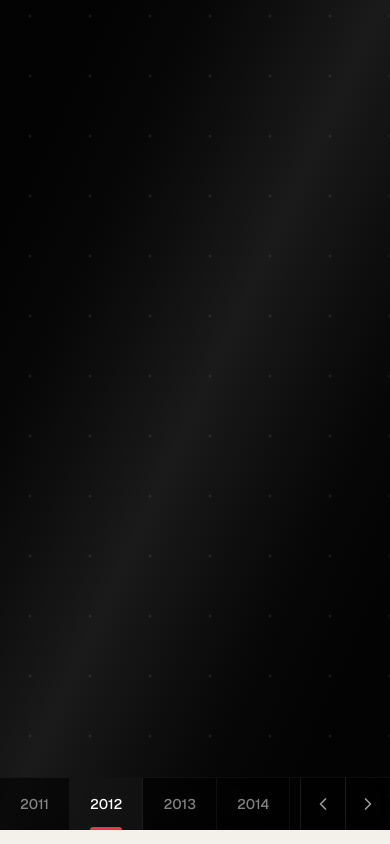
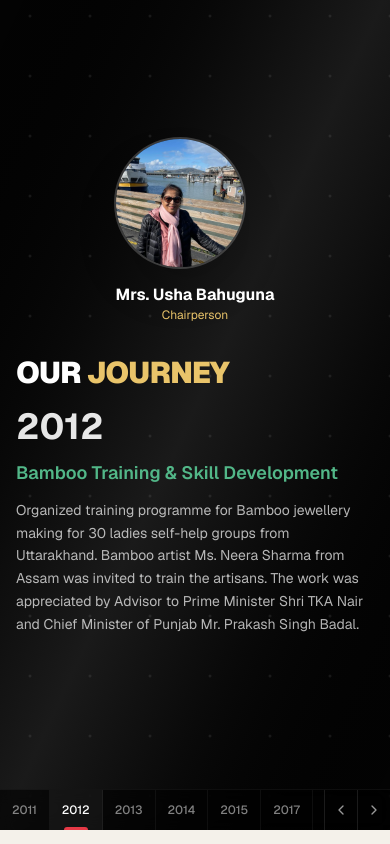
Before and after one commit to Rishu764/CRE, a Next.js app: page / in a window 390 px wide. Shown: the part 5360-6204 px from the top of the page. Built offline with nearby package versions, Linux system fonts and the light colour scheme.

Commit message:
feat:mobile res

```diff
--- a/components/home/TimelineSection.tsx
+++ b/components/home/TimelineSection.tsx
@@ -128,7 +128,6 @@ export default function TimelineSection() {
   const [activeIndex, setActiveIndex] = useState(0);
   const scrollRef = useRef<HTMLDivElement>(null);
   const intervalRef = useRef<NodeJS.Timeout | null>(null);
-  const active = timelineData[activeIndex];
 
   const goToNext = useCallback(() => {
     setActiveIndex((prev) => (prev < timelineData.length - 1 ? prev + 1 : 0));
@@ -214,13 +213,13 @@ export default function TimelineSection() {
       {/* Main Content - Sliding */}
       <div className="relative z-10 overflow-hidden flex-1 flex items-center">
         <div
-          className="flex transition-transform duration-700 ease-in-out"
+          className="flex transition-transform duration-700 ease-in-out w-full"
           style={{ transform: `translateX(-${activeIndex * 100}%)` }}
         >
           {timelineData.map((item) => (
             <div
               key={item.year}
-              className="w-full shrink-0 max-w-full relative overflow-hidden min-h-[calc(100vh-56px)]"
+              className="w-full shrink-0 relative overflow-hidden"
             >
               {/* Per-slide background image */}
               {"bgImage" in item && item.bgImage && (
@@ -230,38 +229,39 @@ export default function TimelineSection() {
                     src={item.bgImage}
                     alt=""
                     className="absolute inset-0 w-full h-full object-cover opacity-20"
-                    style={{ objectPosition: "center center" }}
                   />
                   <div className="absolute inset-0 bg-black/50" />
                 </>
               )}
-              <div className="relative z-10 max-w-7xl mx-auto px-4 sm:px-6 lg:px-8 py-20 lg:py-32 flex items-center min-h-[calc(100vh-56px)]">
-                <div className="grid lg:grid-cols-2 gap-10 lg:gap-16 items-center w-full">
+
+              {/* Slide Content */}
+              <div className="relative z-10 max-w-7xl mx-auto px-4 sm:px-6 lg:px-8 py-12 sm:py-16 lg:py-24 flex items-center min-h-[calc(100vh-56px)]">
+                <div className="grid grid-cols-1 lg:grid-cols-2 gap-8 lg:gap-16 items-center w-full">
                   {/* Left - Text Content */}
-                  <div className="space-y-6">
-                    <h2 className="text-4xl lg:text-5xl font-black uppercase tracking-tight">
+                  <div className="space-y-4 sm:space-y-6 order-2 lg:order-1">
+                    <h2 className="text-3xl sm:text-4xl lg:text-5xl font-black uppercase tracking-tight">
                       <span className="text-white">Our </span>
                       <span className="text-[#e9c46a]">Journey</span>
                     </h2>
 
-                    <div className="space-y-4">
-                      <div className="text-5xl lg:text-6xl font-bold text-white/90">
+                    <div className="space-y-3 sm:space-y-4">
+                      <div className="text-4xl sm:text-5xl lg:text-6xl font-bold text-white/90">
                         {item.year}
                       </div>
-                      <h3 className="text-xl lg:text-2xl font-semibold text-[#52b788]">
+                      <h3 className="text-lg sm:text-xl lg:text-2xl font-semibold text-[#52b788]">
                         {item.title}
                       </h3>
-                      <p className="text-white/70 leading-relaxed text-sm lg:text-base max-w-xl">
+                      <p className="text-white/70 leading-relaxed text-sm sm:text-base max-w-xl">
                         {item.description}
                       </p>
                     </div>
                   </div>
 
-                  {/* Right - Person Image (no card, clean like BJP style) */}
-                  <div className="flex flex-col items-center lg:items-end">
+                  {/* Right - Person Image */}
+                  <div className="flex flex-col items-center order-1 lg:order-2">
                     <div className="relative">
-                      {/* Large photo with fade effect */}
-                      <div className="w-56 h-56 lg:w-72 lg:h-72 rounded-full overflow-hidden ring-2 ring-white/20 shadow-2xl">
+                      {/* Photo */}
+                      <div className="w-32 h-32 sm:w-44 sm:h-44 lg:w-64 lg:h-64 rounded-full overflow-hidden ring-2 ring-white/20 shadow-2xl">
                         {/* eslint-disable-next-line @next/next/no-img-element */}
                         <img
                           src={item.image}
@@ -269,12 +269,14 @@ export default function TimelineSection() {
                           className="w-full h-full object-cover object-top"
                         />
                       </div>
-                      {/* Name caption below */}
-                      <div className="text-center mt-6">
-                        <h4 className="text-lg font-bold text-white">
+                      {/* Name caption */}
+                      <div className="text-center mt-4 sm:mt-6">
+                        <h4 className="text-base sm:text-lg font-bold text-white">
                           {item.person}
                         </h4>
-                        <p className="text-sm text-[#e9c46a]">{item.role}</p>
+                        <p className="text-xs sm:text-sm text-[#e9c46a]">
+                          {item.role}
+                        </p>
                       </div>
                     </div>
                   </div>
@@ -285,7 +287,7 @@ export default function TimelineSection() {
         </div>
       </div>
 
-      {/* Bottom Year Navigation Bar - BJP Style Slider */}
+      {/* Bottom Year Navigation Bar */}
       <div className="relative z-10 bg-black/60 backdrop-blur-sm border-t border-white/5">
         <div className="flex items-stretch">
           {/* Scrollable Years */}
@@ -298,16 +300,16 @@ export default function TimelineSection() {
               <button
                 key={item.year}
                 onClick={() => handleManualSelect(index)}
-                className={`relative px-5 lg:px-7 py-4 text-sm font-medium whitespace-nowrap transition-all shrink-0 border-r border-white/5 ${
+                className={`relative px-3 sm:px-5 lg:px-7 py-3 sm:py-4 text-xs sm:text-sm font-medium whitespace-nowrap transition-all shrink-0 border-r border-white/5 ${
                   index === activeIndex
                     ? "text-white bg-white/5"
                     : "text-white/50 hover:text-white/80 hover:bg-white/5"
                 }`}
               >
                 {item.year}
-                {/* Active indicator - red underline */}
+                {/* Active indicator */}
                 {index === activeIndex && (
-                  <span className="absolute bottom-0 left-1/2 -translate-x-1/2 w-8 h-[3px] bg-[#e63946] rounded-t-sm" />
+                  <span className="absolute bottom-0 left-1/2 -translate-x-1/2 w-6 sm:w-8 h-[3px] bg-[#e63946] rounded-t-sm" />
                 )}
               </button>
             ))}
@@ -317,17 +319,17 @@ export default function TimelineSection() {
           <div className="flex items-center gap-0 border-l border-white/10 shrink-0">
             <button
               onClick={handlePrev}
-              className="px-3 py-4 text-white/60 hover:text-white hover:bg-white/10 transition-colors h-full"
+              className="px-2 sm:px-3 py-3 sm:py-4 text-white/60 hover:text-white hover:bg-white/10 transition-colors h-full"
               aria-label="Previous year"
             >
-              <ChevronLeft className="w-5 h-5" />
+              <ChevronLeft className="w-4 h-4 sm:w-5 sm:h-5" />
             </button>
             <button
               onClick={handleNext}
-              className="px-3 py-4 text-white/60 hover:text-white hover:bg-white/10 transition-colors h-full border-l border-white/10"
+              className="px-2 sm:px-3 py-3 sm:py-4 text-white/60 hover:text-white hover:bg-white/10 transition-colors h-full border-l border-white/10"
               aria-label="Next year"
             >
-              <ChevronRight className="w-5 h-5" />
+              <ChevronRight className="w-4 h-4 sm:w-5 sm:h-5" />
             </button>
           </div>
         </div>
```
